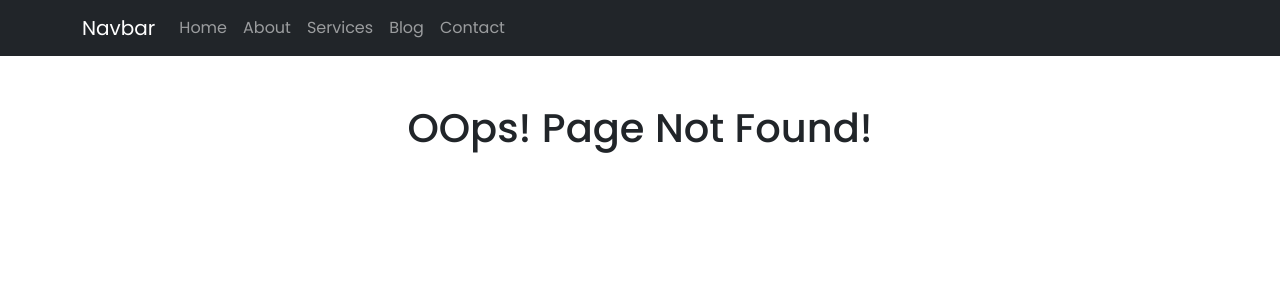
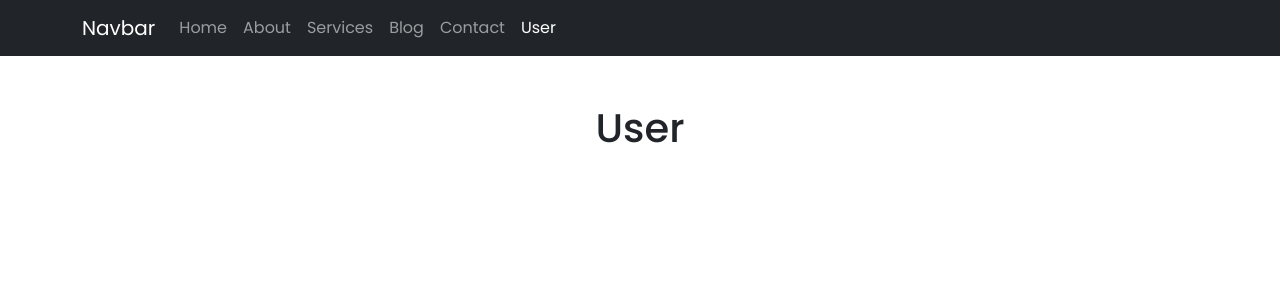
Before and after one commit to AmirAliLiaqat/react-app, a React (Create React App) app: page /user in a window 1280 px wide. Before the commit this address had no page. Shown: the top 300 px of the page. Built offline with nearby package versions, Linux system fonts and the light colour scheme; a web font is replaced by a local one.

Commit message:
Adding one new component for user details...

```diff
--- a/src/App.js
+++ b/src/App.js
@@ -4,6 +4,7 @@ import Home from "./Home";
 import About from './About';
 import Contact from './Contact';
 import Error from './Error';
+import User from './User';
 import '../node_modules/bootstrap/dist/css/bootstrap.min.css';
 
 const App = () => {
@@ -13,6 +14,7 @@ const App = () => {
                 <Route path="/" element={<Home/>}/>
                 <Route path="/about" element={<About name="About"/>}/>
                 <Route path="/contact" element={<Contact/>}/>
+                <Route path="/user" element={<User/>}/>
                 <Route path="*" element={<Error/>} />
             </Routes>
         </>
--- a/src/Navbar.jsx
+++ b/src/Navbar.jsx
@@ -27,6 +27,9 @@ const Home = () => {
                             <li className="nav-item">
                                 <NavLink className="nav-link" aria-current="page" to="/contact">Contact</NavLink>
                             </li>
+                            <li className="nav-item">
+                                <NavLink className="nav-link" aria-current="page" to="/user">User</NavLink>
+                            </li>
                         </ul>
                     </div>
                 </div>
--- /dev/null
+++ b/src/User.jsx
@@ -0,0 +1,13 @@
+import React from "react";
+import Navbar from "./Navbar";
+
+const User = () => {
+    return(
+        <>
+            <Navbar/>
+            <h1 className="text-center my-5">User</h1>
+        </>
+    )
+}
+
+export default User;
```
